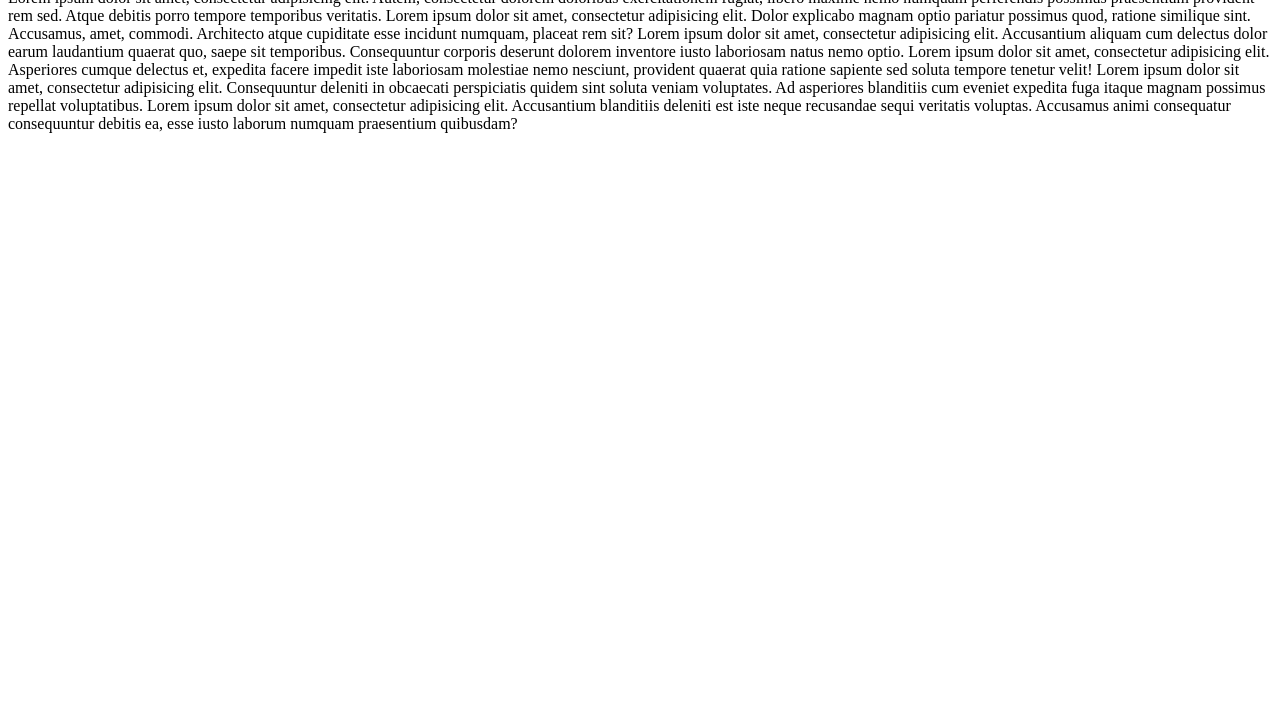
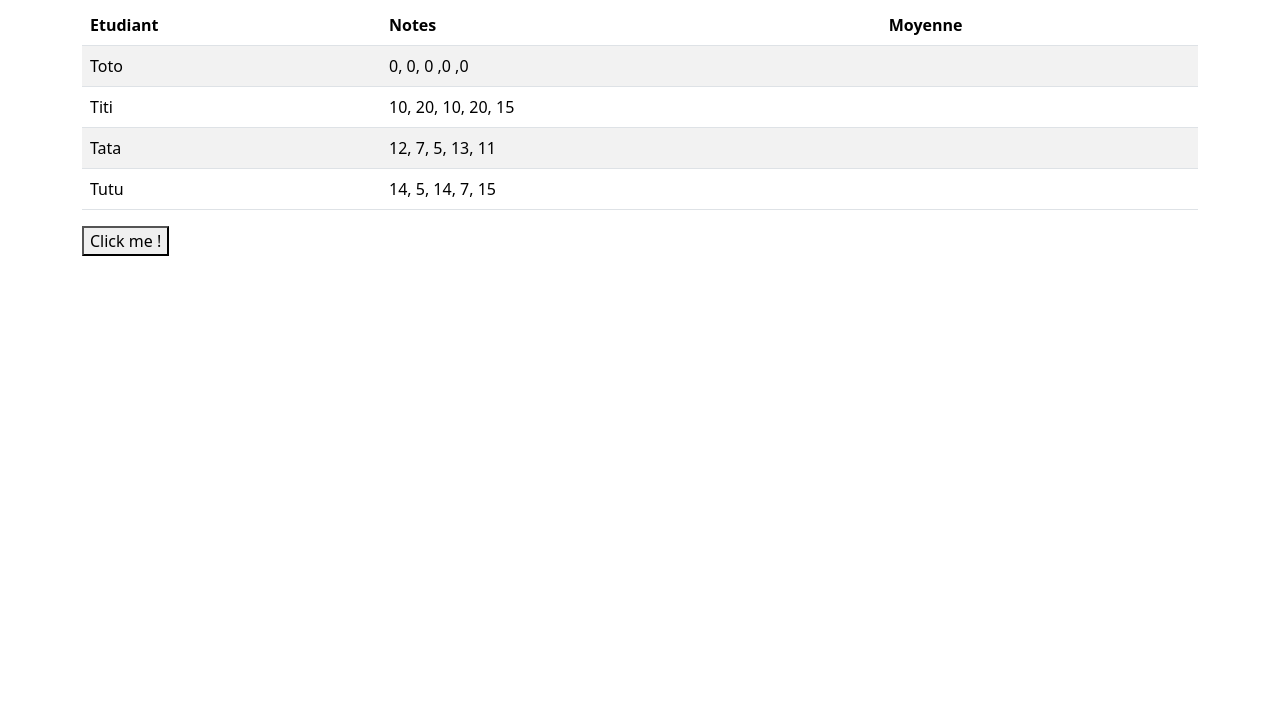
Before and after one commit to TyTy-cf/2026-poei-javascript, a website: page index.html in a window 1280 px wide. Shown: the part 91-800 px from the top of the page. Drawn offline with nearby package versions, Linux system fonts and the light colour scheme.

Commit message:
add exo dom

```diff
--- a/index.html
+++ b/index.html
@@ -3,17 +3,48 @@
     <head>
         <meta charset="UTF-8">
         <title>TP - Javascript</title>
-        <script src="script/main.js"></script>
+        <script src="script/dom.js"></script>
+        <link href="./styles/main.css" rel="stylesheet" type="text/css">
+<!--        <script src="script/main.js"></script>-->
     </head>
     <body>
-	    <h1>Super TP de Javascript</h1>
-        <p>
-            Lorem ipsum dolor sit amet, consectetur adipisicing elit. Autem, consectetur dolorem doloribus exercitationem fugiat, libero maxime nemo numquam perferendis possimus praesentium provident rem sed. Atque debitis porro tempore temporibus veritatis.
-            Lorem ipsum dolor sit amet, consectetur adipisicing elit. Dolor explicabo magnam optio pariatur possimus quod, ratione similique sint. Accusamus, amet, commodi. Architecto atque cupiditate esse incidunt numquam, placeat rem sit?
-            Lorem ipsum dolor sit amet, consectetur adipisicing elit. Accusantium aliquam cum delectus dolor earum laudantium quaerat quo, saepe sit temporibus. Consequuntur corporis deserunt dolorem inventore iusto laboriosam natus nemo optio.
-            Lorem ipsum dolor sit amet, consectetur adipisicing elit. Asperiores cumque delectus et, expedita facere impedit iste laboriosam molestiae nemo nesciunt, provident quaerat quia ratione sapiente sed soluta tempore tenetur velit!
-            Lorem ipsum dolor sit amet, consectetur adipisicing elit. Consequuntur deleniti in obcaecati perspiciatis quidem sint soluta veniam voluptates. Ad asperiores blanditiis cum eveniet expedita fuga itaque magnam possimus repellat voluptatibus.
-            Lorem ipsum dolor sit amet, consectetur adipisicing elit. Accusantium blanditiis deleniti est iste neque recusandae sequi veritatis voluptas. Accusamus animi consequatur consequuntur debitis ea, esse iusto laborum numquam praesentium quibusdam?
-        </p>
+        <h1 class="text-center my-4">
+            The best main title ever
+        </h1>
+
+        <div class="container">
+            <table class="table table-hover table-striped table-student">
+                <thead class="main">
+                <tr>
+                    <th>Etudiant</th>
+                    <th>Notes</th>
+                    <th>Moyenne</th>
+                </tr>
+                </thead>
+                <tbody>
+                <tr>
+                    <td>Toto</td>
+                    <td>0, 0, 0 ,0 ,0</td>
+                    <td></td>
+                </tr>
+                <tr>
+                    <td>Titi</td>
+                    <td>10, 20, 10, 20, 15</td>
+                    <td></td>
+                </tr>
+                <tr>
+                    <td>Tata</td>
+                    <td>12, 7, 5, 13, 11</td>
+                    <td></td>
+                </tr>
+                <tr>
+                    <td>Tutu</td>
+                    <td>14, 5, 14, 7, 15</td>
+                    <td></td>
+                </tr>
+                </tbody>
+            </table>
+            <button class="btn-click-me">Click me !</button>
+        </div>
     </body>
 </html>
--- /dev/null
+++ b/package.json
@@ -0,0 +1,5 @@
+{
+  "dependencies": {
+    "bootstrap": "^5.3.8"
+  }
+}
--- /dev/null
+++ b/styles/main.css
@@ -0,0 +1,2 @@
+@import "../node_modules/bootstrap/dist/css/bootstrap.min.css";
+@import "./pages/home.css";
--- /dev/null
+++ b/styles/pages/home.css
@@ -0,0 +1,4 @@
+.ranks {
+    color: darkslategrey;
+    font-size: 1.1em;
+}
```
Also changed, not shown: exo/dom.md (added, +26 -0 lines), script/dom.js (added), 1 other file.
